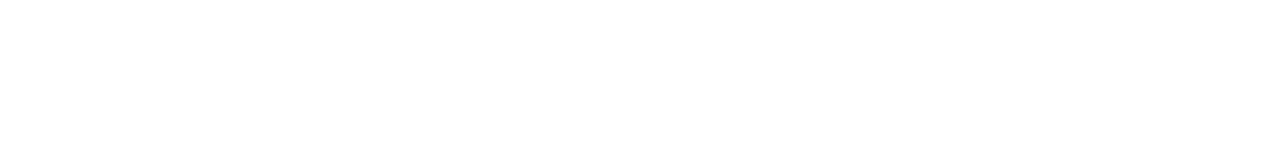
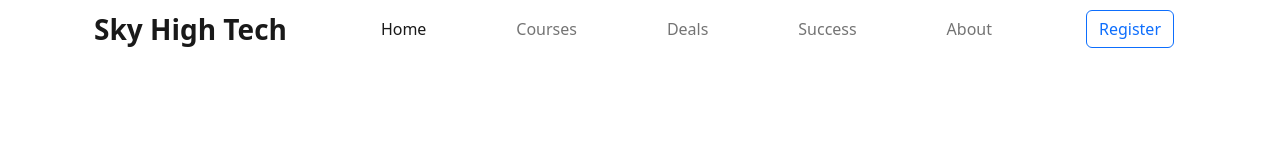
Before and after one commit to acfbinfaruk/3rd-assignment, a plain HTML site: page index.html in a window 1280 px wide. Drawn offline with nearby package versions, Linux system fonts and the light colour scheme.

Commit message:
added navbar

```diff
--- a/index.html
+++ b/index.html
@@ -1,13 +1,61 @@
 <!doctype html>
 <html lang="en">
-  <head>
+
+<head>
     <meta charset="utf-8">
     <meta name="viewport" content="width=device-width, initial-scale=1">
     <title>Sky High Tech</title>
-    <link href="https://cdn.jsdelivr.net/npm/bootstrap@5.2.0/dist/css/bootstrap.min.css" rel="stylesheet" integrity="sha384-gH2yIJqKdNHPEq0n4Mqa/HGKIhSkIHeL5AyhkYV8i59U5AR6csBvApHHNl/vI1Bx" crossorigin="anonymous">
-  </head>
-  <body>
-    <h1></h1>
-    <script src="https://cdn.jsdelivr.net/npm/bootstrap@5.2.0/dist/js/bootstrap.bundle.min.js" integrity="sha384-A3rJD856KowSb7dwlZdYEkO39Gagi7vIsF0jrRAoQmDKKtQBHUuLZ9AsSv4jD4Xa" crossorigin="anonymous"></script>
-  </body>
+    <link href="https://cdn.jsdelivr.net/npm/bootstrap@5.2.0/dist/css/bootstrap.min.css" rel="stylesheet"
+        integrity="sha384-gH2yIJqKdNHPEq0n4Mqa/HGKIhSkIHeL5AyhkYV8i59U5AR6csBvApHHNl/vI1Bx" crossorigin="anonymous">
+</head>
+
+<body>
+    <header>
+
+        <section class="container">
+            <nav class="navbar navbar-expand-lg bg-transparent">
+                <div class="container d-flex justify-content-between">
+                    <div>
+                        <a class="navbar-brand fw-semibold fs-3 me-0" href="#">Sky High Tech</a>
+                    </div>
+                    <button class="navbar-toggler" type="button" data-bs-toggle="collapse"
+                        data-bs-target="#navbarSupportedContent" aria-controls="navbarSupportedContent"
+                        aria-expanded="false" aria-label="Toggle navigation">
+                        <span class="navbar-toggler-icon"></span>
+                    </button>
+                    <div class="collapse navbar-collapse align-content-center container-fluid" id="navbarSupportedContent">
+                        <ul class="navbar-nav me-auto mb-2 mb-lg-0 container-fluid justify-content-evenly">
+                            <li class="nav-item">
+                                <a class="nav-link active" aria-current="page" href="#">Home</a>
+                            </li>
+                            <li class="nav-item">
+                                <a class="nav-link" href="#">Courses</a>
+                            </li>
+                            <li class="nav-item">
+                                <a class="nav-link" href="#">Deals</a>
+                            </li>
+                            <li class="nav-item">
+                                <a class="nav-link" href="#">Success</a>
+                            </li>
+                            <li class="nav-item">
+                                <a class="nav-link" href="#">About</a>
+                            </li>
+                        </ul>
+                        <div>
+                            <button class="btn btn-outline-primary" type="">Register</button>
+                        </div>
+
+                    </div>
+
+                </div>
+            </nav>
+
+        </section>
+    </header>
+
+    <script src="https://cdn.jsdelivr.net/npm/bootstrap@5.2.0/dist/js/bootstrap.bundle.min.js"
+        integrity="sha384-A3rJD856KowSb7dwlZdYEkO39Gagi7vIsF0jrRAoQmDKKtQBHUuLZ9AsSv4jD4Xa"
+        crossorigin="anonymous"></script>
+</body>
+
 </html>
```
